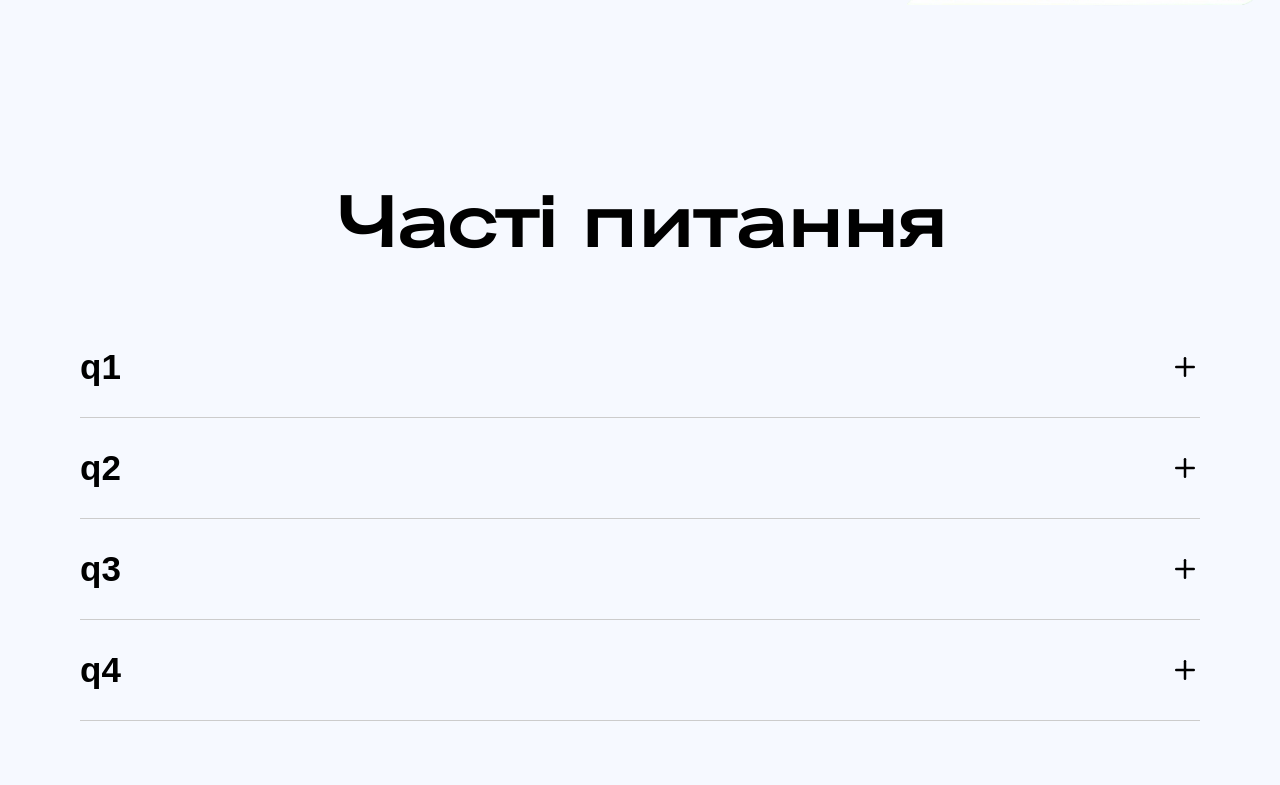
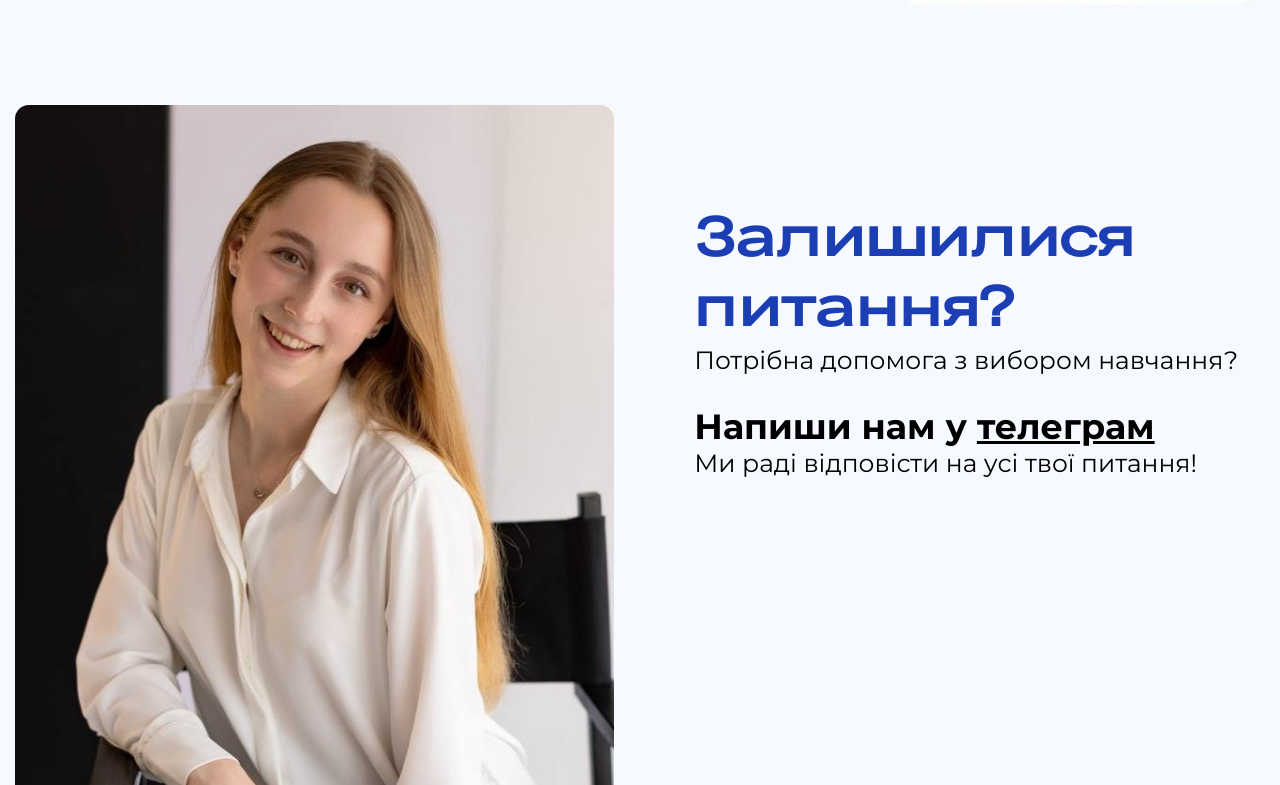
Before and after one commit to Vladarchuk124/LockInSchool, a React (Create React App) app: page / in a window 1280 px wide. Shown: the part 5935-6720 px from the top of the page. Built offline with nearby package versions, Linux system fonts and the light colour scheme.

Commit message:
remove faq section

```diff
--- a/src/App.jsx
+++ b/src/App.jsx
@@ -21,7 +21,7 @@ function App() {
       <OtherPlansPrices />
       <div id="signpage"><SignToSchool /></div>
       <div id="reviews"><Reviews /></div>
-      <div id="faq"><FAQ /></div>
+      <div id="faq"></div>
       <AskQuestion />
       <Footer />
     </>
```
